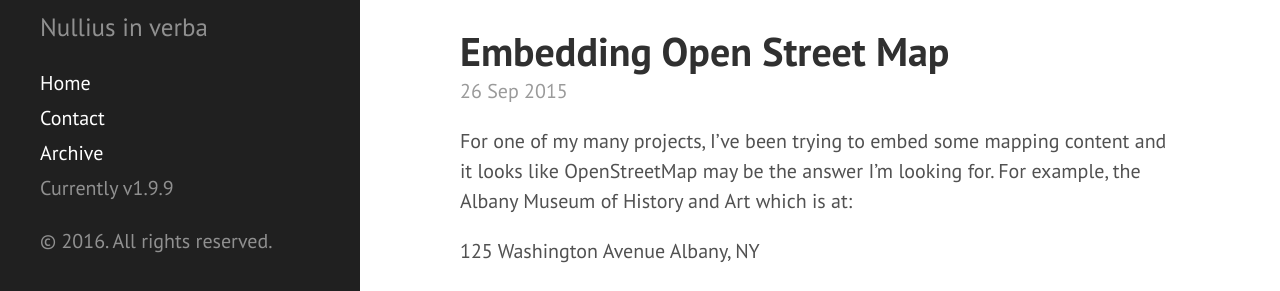
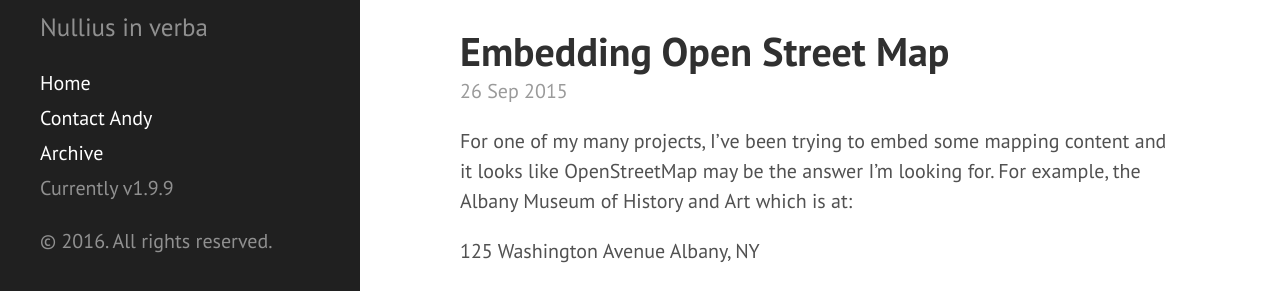
Before and after one commit to Choens/choens.github.io, a Jekyll site: the page built from index.html, in a window 1280 px wide. Shown: the part 604-895 px from the top of the page. Built offline with Jekyll 4.4.1, drawn with Linux system fonts in a browser that asks for light colours; the list of posts is cut into pages by our own code.

Commit message:
Slight tweak to the content of the page.

```diff
--- a/contact.html
+++ b/contact.html
@@ -1,10 +1,9 @@
 ---
 layout: page
-title: "Contact"
+title: "Contact Andy"
 ---
 
 <article>
-    <p>{{ site.author.name }}</p>
     <ul style="list-style-type:square;">
         <li><strong>Email:</strong> <a href="mailto:{{ site.author.email }}">{{ site.author.email }}</a> </li>
         <li><strong>LinkedIn:</strong> <a href="{{ site.author.linkedin }}" target="_blank">{{ site.author.linkedin }}</a></li>
```
